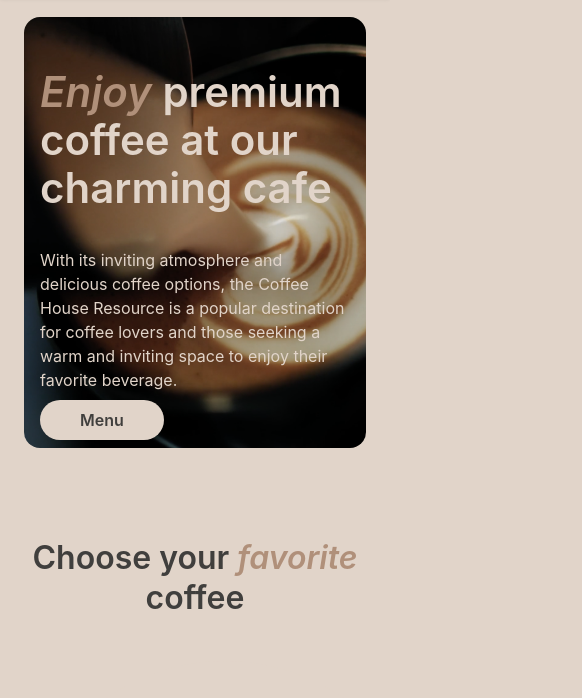
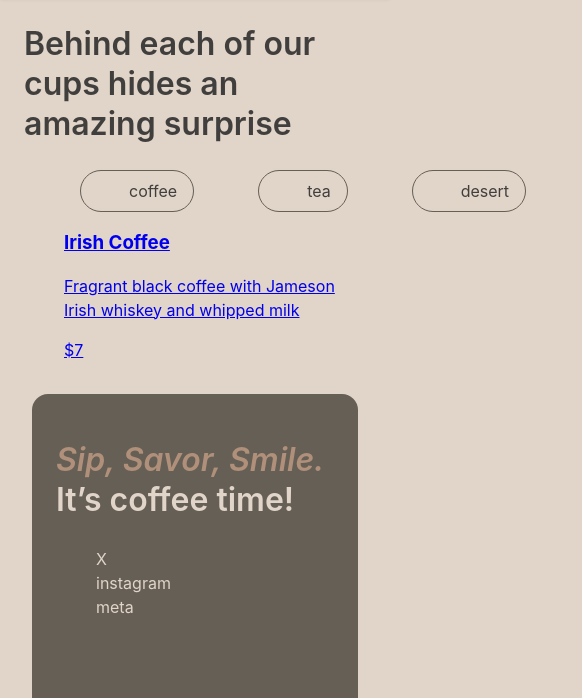
Before and after one commit to htochko/rsschool-landing-page, a plain HTML site: page index.html in a window 390 px wide. Both pictures are taken after a click on the link "Menu". Shown: the part 69-767 px from the top of the page, 582 px wide, since content can reach past the window. Drawn offline with Linux system fonts and the light colour scheme.

Commit message:
feat: category buttons

```diff
--- a/index.html
+++ b/index.html
@@ -42,26 +42,26 @@
                     <span></span>
                 </label>
             </li>
-            <li class="menu-item"><a>Menu</a></li>
+            <li class="menu-item"><a href="#menu">Menu</a></li>
         </div>
     </ul>
 </nav>
         </header>
         <main>
             <!--INDEX PAGE-->
-            <section id="hero" class="inverse">
+            <section id="hero" class="inverse" data-index>
                 <h1><span class="accent">Enjoy</span> premium coffee at our charming cafe</h1>
                 <p>With its inviting atmosphere and delicious coffee options, the Coffee House Resource is a popular destination for coffee lovers and those seeking a warm and inviting space to enjoy their favorite beverage.</p>
                 <a href="#menu" class="link">Menu</a>
             </section>
-            <section id="favorites" class="slider-section">
+            <section id="favorites" class="slider-section" data-index>
                 <h2>Choose your <span class="accent">favorite</span> coffee</h2>
                 <div class="slider-container">
                 <!-- Left Arrow -->
                 <button class="slider-btn prev-btn" aria-label="Previous slide">&#10094;</button>
 
         <!-- Scrollable List -->
-        <ul class="slider-track" id="slider-track">
+        <ul class="slider-track" id="slider-track" >
             <li>
                 <article>
                     <a href="#coffee-frapuccino" data-product="coffee-frapuccino" class="link">
@@ -105,7 +105,7 @@
         <span class="underline" data-index="2"></span>
     </div>
 </section>
-            <section id="about" class="photo-gallery">
+            <section id="about" class="photo-gallery" data-index>
                 <h2>Resource is <span class="accent">the perfect and cozy place</span> where you can enjoy a variety of hot beverages, relax, catch up with friends, or get some work done.</h2>
                 <!--2 columns vith vertically aligned slides-->
                 <div class="gallery-grid">
@@ -127,7 +127,7 @@
                     </div>
                 </div>
             </section>
-            <section id="mobileapp">
+            <section id="mobileapp" data-index>
                 <h2><span class="accent">Download</span> our app to start ordering</h2>
                 <p>Download the Resource app today and experience the comfort of ordering your favorite coffee from wherever you are</p>
                 <ul>
@@ -137,7 +137,7 @@
             </section>
                 <!--END OF INDEX PAGE-->
                 <!--MENU PAGE-->
-            <section id="menu" style="display: none;">
+            <section id="menu" data-menu>
                 <h2>Behind each of our cups hides an amazing surprise</h2>
                 <ul id="categories">
                     <li>coffee</li>
--- a/src/app/index.js
+++ b/src/app/index.js
@@ -34,3 +34,38 @@ const observer = new IntersectionObserver((entries) => {
 }, { root: track, threshold: 0.6 });
 
 Array.from(track.children).forEach(slide => observer.observe(slide));
+window. addEventListener("DOMContentLoaded", (event) => {
+
+const handleRoute = () => {
+    console.log('ROUTE HANDLED START')
+    const hash = globalThis.location.hash;
+    if (!(hash === '#menu')) {
+        document.querySelectorAll('section[data-index].inactive').forEach((element) => {
+            element.classList.remove('inactive')
+        })
+        document.querySelectorAll('section[data-menu]').forEach((element) => {
+            element.classList.add('inactive');
+            console.log('CLASS LIST:', )
+        })
+        return;
+    }
+    if (hash === '#menu') {
+        document.querySelectorAll('section[data-menu].inactive').forEach((element) => {
+            element.classList.remove('inactive')
+        })
+        document.querySelectorAll('section[data-index]').forEach((element) => {
+
+            element.classList.add('inactive');
+            console.log()
+        })
+    }
+    console.log('ROUTE HANDLED')
+}
+
+window.addEventListener('hashchange', () => {
+    console.log('HASH CHANGED')
+    handleRoute();
+});
+
+handleRoute();
+})
--- a/style/styles.css
+++ b/style/styles.css
@@ -21,6 +21,11 @@ body {
     background-color: var(--primary-text-inverse);
     margin: 0px auto;
 }
+
+.inactive {
+    display: none;
+}
+
 ul {
     list-style-type: none;
 }
@@ -355,6 +360,31 @@ footer h2, footer li, footer li a {
     color: var(--primary-text-inverse);
 }
 /* ==========================================
+   MENU SECTIONS STYLE
+   ========================================== */
+ul#categories {
+    display: flex;
+    align-items: center;
+    list-style: none;
+    margin: 0 auto;
+    padding: 0 1.5rem;
+    width: fit-content;
+}
+
+ul#categories > li {
+    border-radius: 999px;
+    border: 1px solid var(--primary-border-inverse);
+    margin: 0 2em;
+    padding: 0.5em 1em 0.5em calc(2em + 16px);
+
+}
+
+ul#categories > li.active,  ul#categories > li:hover{
+    color: var(--primary-text-inverse);
+    background-color: var(--primary-border-inverse);
+}
+
+/* ==========================================
    MOBILE RESPONSIVE STYLES (< 768px)
    ========================================== */
 @media screen and (max-width: 768px) {
```
Also changed, not shown: src/app/router.js (+14 -0 lines).
